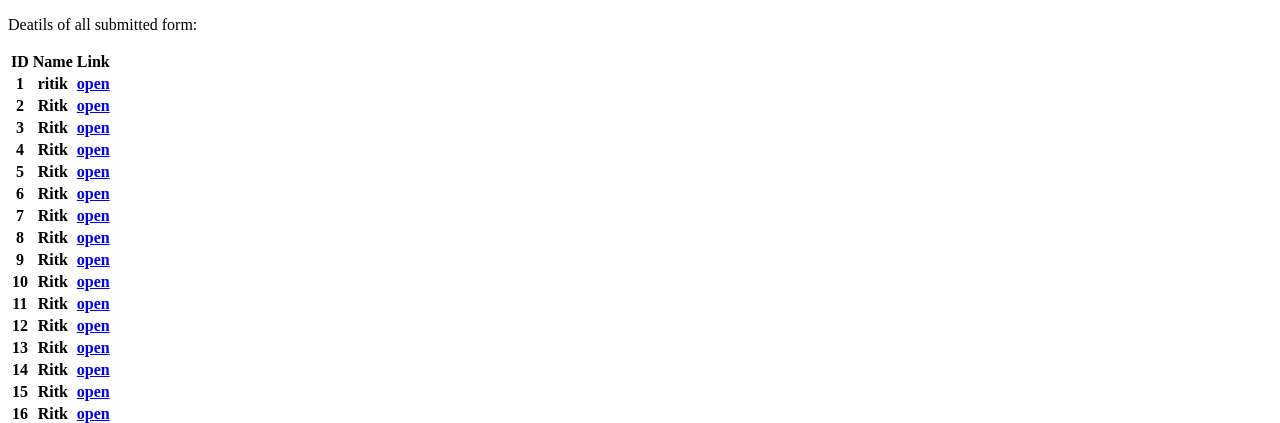
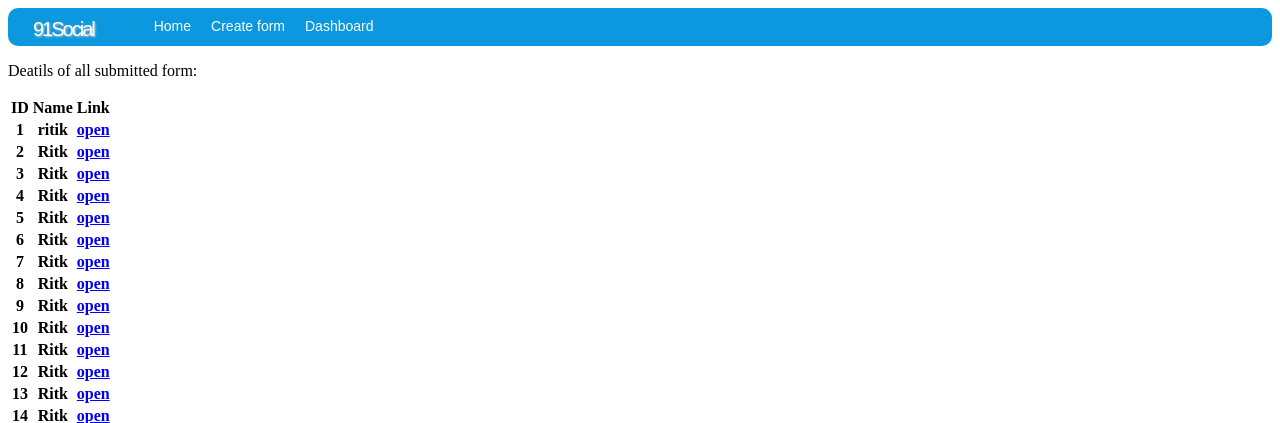
Before and after one commit to ritikgarg655/contact-form, a Django app: page /contact_form/view/ in a window 1280 px wide. Shown: the top 423 px of the page. Run offline with Django 3.2, Linux system fonts and the light colour scheme; data comes from the database, SQL or seed files in the repository; lists and menus that the app fills with data are empty.

Commit message:
Added home page with nav bar

```diff
--- a/contact_form/c_form/templates/base.html
+++ b/contact_form/c_form/templates/base.html
@@ -1,11 +1,62 @@
 <!DOCTYPE html>
 <html>
 <head>
-	<title>Contact form</title>
+	<style type="text/css">
+		/* For entire nav*/
+		nav {
+			width: 100%;
+			height: 38px;
+			background-color: #0b98de;
+			overflow: hidden;
+			border-radius: 10px;
+		}
+
+		/* For specific nav*/
+		nav a{
+			display: block;
+			float: left;
+			font-family: sans-serif;
+			font-size: 14px;
+			color: white;
+			padding-top: 10px;
+			padding-right: 10px;
+			padding-bottom: 10px;
+			padding-left: 10px;
+			text-decoration: none;
+		}
+
+		/* For canging background on hover*/
+		nav a:hover{
+			background-color: #17b0cf;
+		}
+
+		/*Special for logo*/
+		#logo {
+			font-family: 'Hind', sans-serif;
+			font-size: 20px;
+			letter-spacing: -2px;
+			text-shadow: 1px 1px 2px #c4c4c4;
+			padding-left: 25px;
+			padding-right: 40px;
+			margin-right: 10px;
+			/*margin-top: -20px;  */
+		}
+	</style>
+    <title>Contact Form</title>
 </head>
 <body>
-	{% block content %}
+
+
+    <nav>
+
+        <a id="logo" href="">91Social</a>
+        <a href="../home">Home</a>
+        <a href="../create_form">Create form</a>
+        <a href="../view">Dashboard</a>
+    </nav>
+    {% block content %}
 	 replace me
 	{% endblock %}
+
 </body>
 </html>
--- /dev/null
+++ b/contact_form/c_form/templates/home.html
@@ -0,0 +1,5 @@
+{% extends 'base.html' %}
+
+{% block content %}
+	<h1>Welcome to Front page</h1>
+{% endblock %}
--- a/contact_form/c_form/urls.py
+++ b/contact_form/c_form/urls.py
@@ -1,9 +1,11 @@
 from django.urls import path
-from .views import create_form,view,view_id
+from .views import create_form,view,view_id,home
+
 
 app_name = "contact_form"
 urlpatterns = [
 	path("create_form/",create_form),
 	path("view/",view),
 	path("view/<int:my_id>",view_id),
+	path("home/",home),
 ]
--- a/contact_form/c_form/views.py
+++ b/contact_form/c_form/views.py
@@ -48,3 +48,6 @@ def view_id(request,my_id):
 	}
 
 	return render(request,"view_id.html",context)
+
+def home(request):
+	return render(request,"home.html",{})
```
Also changed, not shown: contact_form/c_form/templates/sample.html (added, +18 -0 lines), contact_form/c_form/templates/style.css (added, +39 -0 lines), 1 other file.
